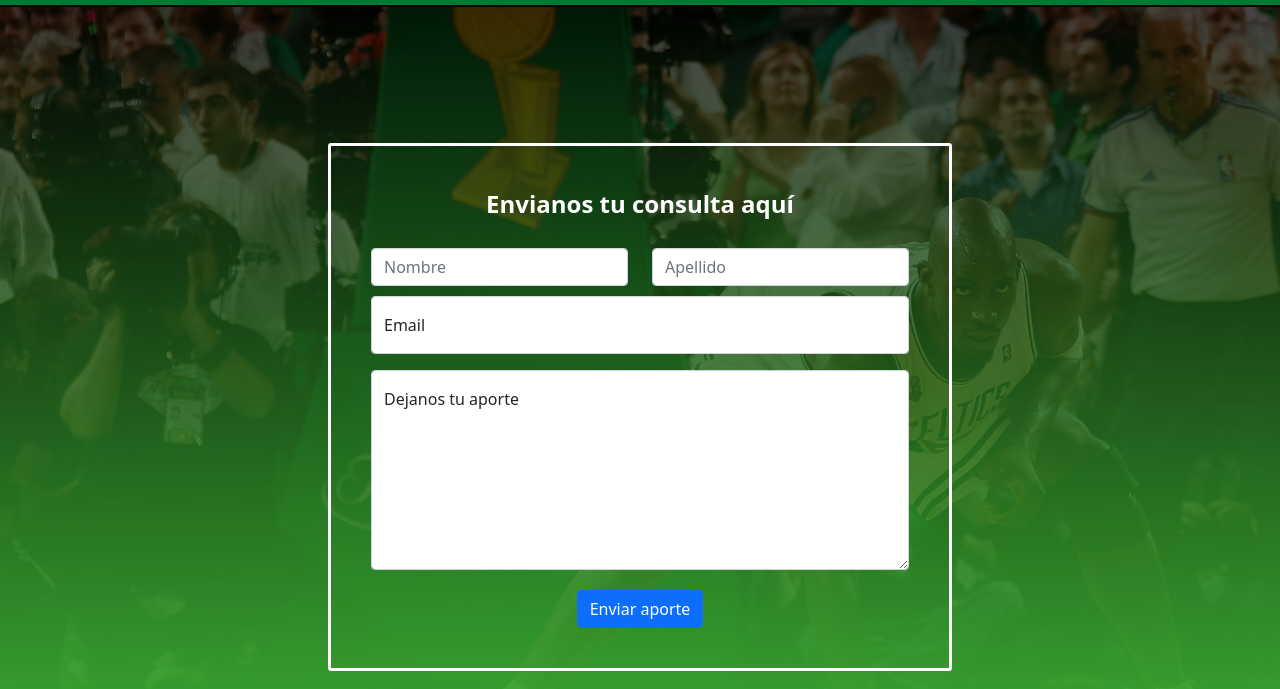
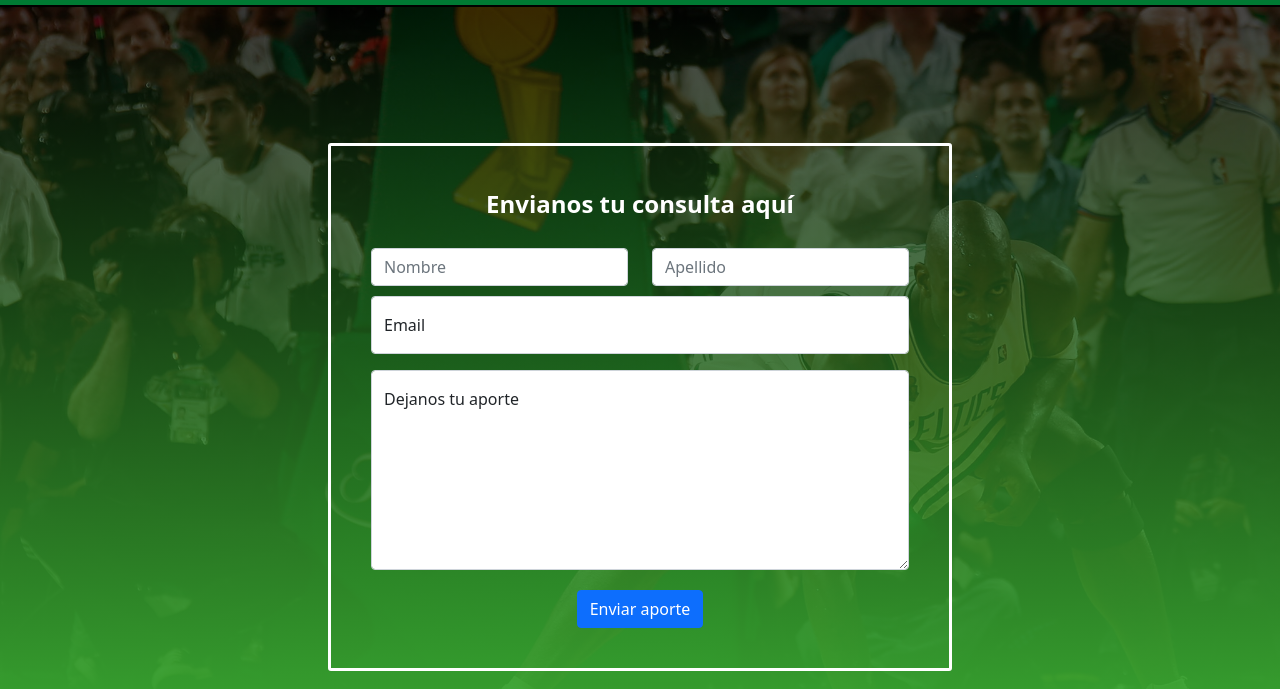
Before and after one commit to GenomaVR/Boston-Enterga-SASS, a website: page contacto.html in a window 1280 px wide. Shown: the part 111-800 px from the top of the page. Drawn offline with nearby package versions, Linux system fonts and the light colour scheme.

Commit message:
cambios en la foto de forum
Se cambio el tamañno en la foto de forum para que quede bien

```diff
--- a/contacto.html
+++ b/contacto.html
@@ -57,7 +57,7 @@
         </nav>
     </header>
     <main>
-        <form class="row g-3 needs-validation" novalidate>
+        <form class="row g-3 needs-validation" id="forum-bkg" novalidate>
             <!-- 2 column grid layout with text inputs for the first and last names -->
             <div class="bkg-img">
                 <div class="forum-border-color">
--- a/scss/variables/_extend.scss
+++ b/scss/variables/_extend.scss
@@ -137,7 +137,7 @@
 /* BKG IMG */
 
 %bkg-img {
-    width: 100%;
+    margin-top: 0;
     height: 100vh;
     background-image: linear-gradient(rgba(0, 0, 0, 0.7), $colorSecundario), url(../bkg-contacto/garnett.jpg);
     background-position: center;
@@ -147,3 +147,9 @@
     justify-content: center;
     flex-direction: column;
 }
+
+#forum-bkg {
+    width: 100%;
+    margin: 0;
+    margin-top: 0px;
+}
```
Also changed, not shown: css/style.css.
